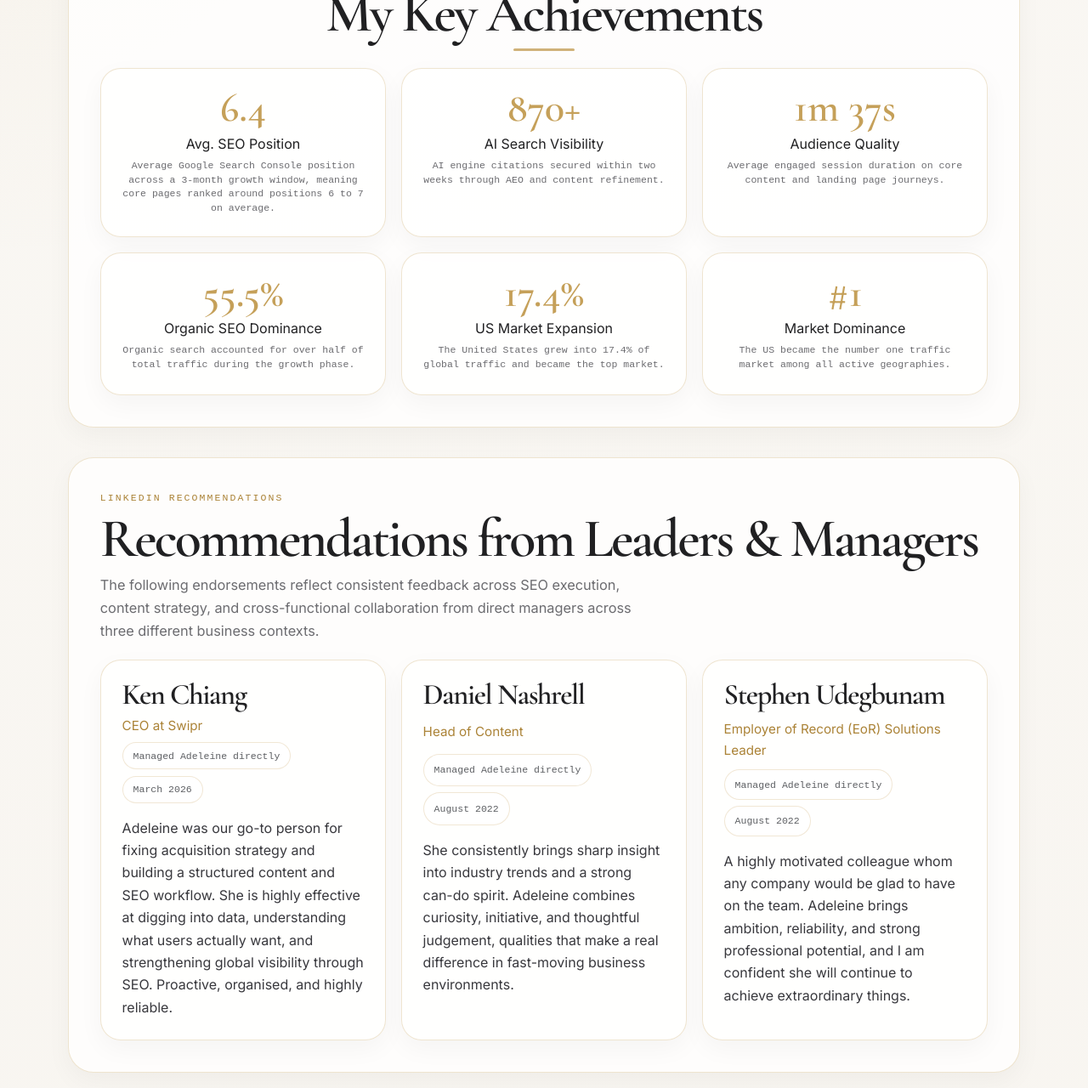
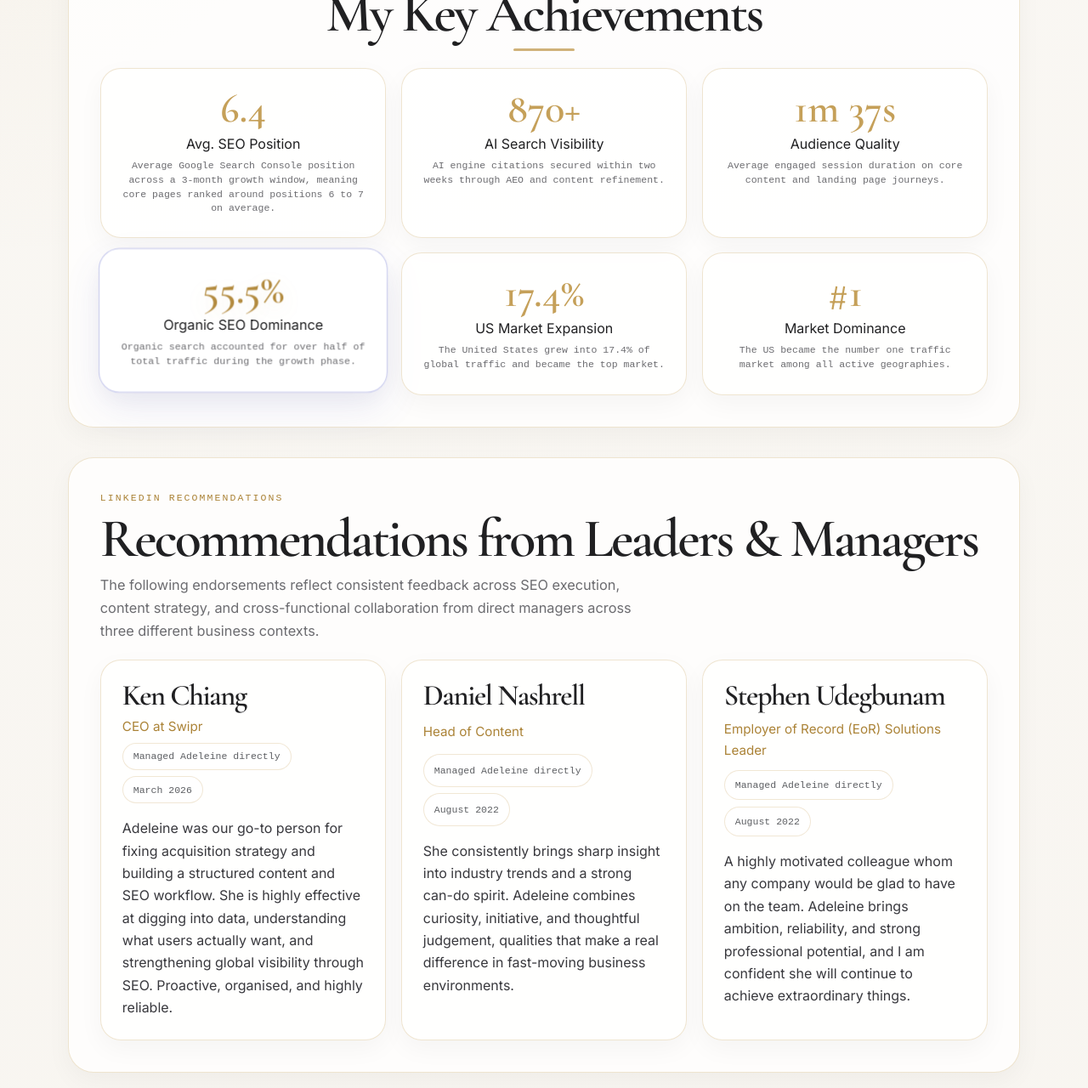
Before and after one commit to Adeleine1217/adeleine1217.github.io, a Jekyll site: the page built from index.html, in a window 1280 px wide. Shown: the part 1068-2348 px from the top of the page at 85% size. Built offline with Jekyll 4.4.1, drawn with Linux system fonts in a browser that asks for light colours; some web fonts are replaced.

Commit message:
git diff check ok

```diff
--- a/assets/css/site.css
+++ b/assets/css/site.css
@@ -407,6 +407,9 @@
 }
 
 .stat-card {
+  --home-reveal-y: 0px;
+  --home-tilt-x: 0deg;
+  --home-tilt-y: 0deg;
   background: rgba(255, 255, 255, 0.72);
   border: 1px solid var(--line);
   border-radius: var(--radius-lg);
@@ -416,6 +419,10 @@
   align-content: start;
   gap: 0.3rem;
   box-shadow: var(--shadow-soft);
+  transform: translateY(var(--home-reveal-y)) rotateX(var(--home-tilt-x)) rotateY(var(--home-tilt-y));
+  transform-style: preserve-3d;
+  transition: opacity 0.65s ease, transform 0.3s ease, box-shadow 0.25s ease, border-color 0.25s ease, background 0.25s ease;
+  will-change: transform;
 }
 
 .stat-card p {
@@ -451,6 +458,9 @@
 }
 
 .recommendation-card {
+  --home-reveal-y: 0px;
+  --home-tilt-x: 0deg;
+  --home-tilt-y: 0deg;
   background: rgba(255, 255, 255, 0.72);
   border: 1px solid var(--line);
   border-radius: var(--radius-lg);
@@ -458,6 +468,54 @@
   display: grid;
   gap: 1rem;
   box-shadow: var(--shadow-soft);
+  transform: translateY(var(--home-reveal-y)) rotateX(var(--home-tilt-x)) rotateY(var(--home-tilt-y));
+  transform-style: preserve-3d;
+  transition: opacity 0.65s ease, transform 0.3s ease, box-shadow 0.25s ease, border-color 0.25s ease, background 0.25s ease;
+  will-change: transform;
+}
+
+.home-js-ready .home-reveal-target {
+  --home-reveal-y: 18px;
+  opacity: 0;
+  transition-delay: calc(var(--home-reveal-index, 0) * 75ms);
+}
+
+.home-js-ready .home-reveal-target.is-visible {
+  --home-reveal-y: 0px;
+  opacity: 1;
+}
+
+.home-js-ready .stat-card.is-active {
+  border-color: rgba(77, 86, 196, 0.34);
+  background: rgba(255, 255, 255, 0.88);
+  box-shadow: 0 18px 44px rgba(77, 86, 196, 0.1), var(--shadow-soft);
+  transform: translateY(calc(var(--home-reveal-y) - 4px)) rotateX(var(--home-tilt-x)) rotateY(var(--home-tilt-y)) scale(1.012);
+}
+
+.home-js-ready .stat-card.is-active strong {
+  color: #b38b3f;
+  text-shadow: 0 8px 28px rgba(197, 160, 89, 0.2);
+}
+
+.home-js-ready .recommendation-card:hover {
+  border-color: rgba(197, 160, 89, 0.42);
+  background: rgba(255, 255, 255, 0.84);
+  box-shadow: 0 18px 44px rgba(31, 26, 18, 0.08), var(--shadow-soft);
+}
+
+@media (prefers-reduced-motion: reduce) {
+  .home-js-ready .home-reveal-target,
+  .home-js-ready .home-reveal-target.is-visible {
+    --home-reveal-y: 0px;
+    opacity: 1;
+    transition: none;
+  }
+
+  .stat-card,
+  .recommendation-card,
+  .home-js-ready .stat-card.is-active {
+    transform: none;
+  }
 }
 
 .recommendation-meta {
--- a/assets/js/home-animations.js
+++ b/assets/js/home-animations.js
@@ -16,6 +16,15 @@
   revealTargets.forEach((target, index) => {
     target.classList.add("home-reveal-target");
     target.style.setProperty("--home-reveal-index", index % 6);
+    target.addEventListener(
+      "transitionend",
+      (event) => {
+        if (event.propertyName === "opacity") {
+          target.style.setProperty("--home-reveal-index", 0);
+        }
+      },
+      { once: true }
+    );
   });
 
   if (reduceMotion) {
```
